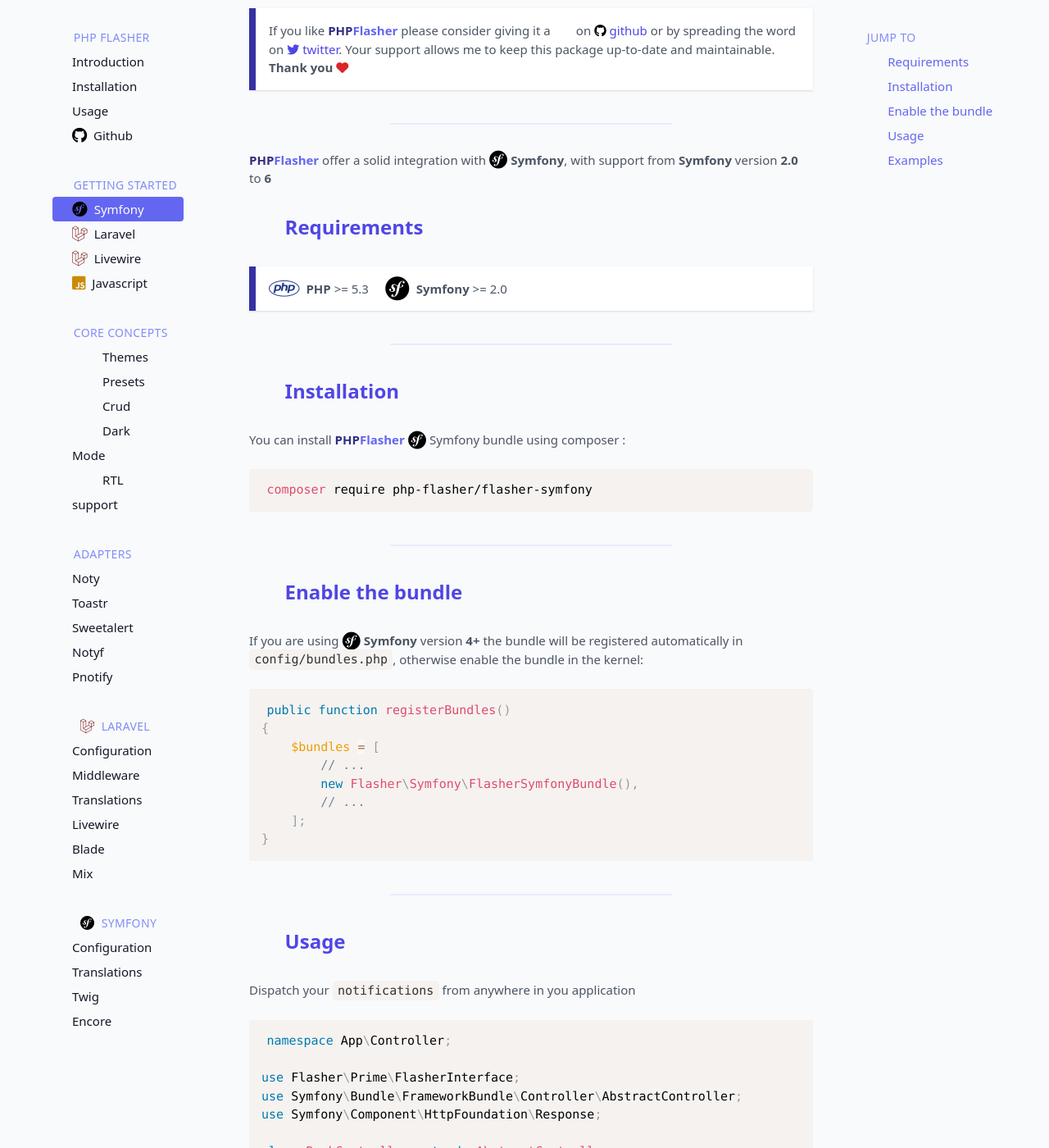
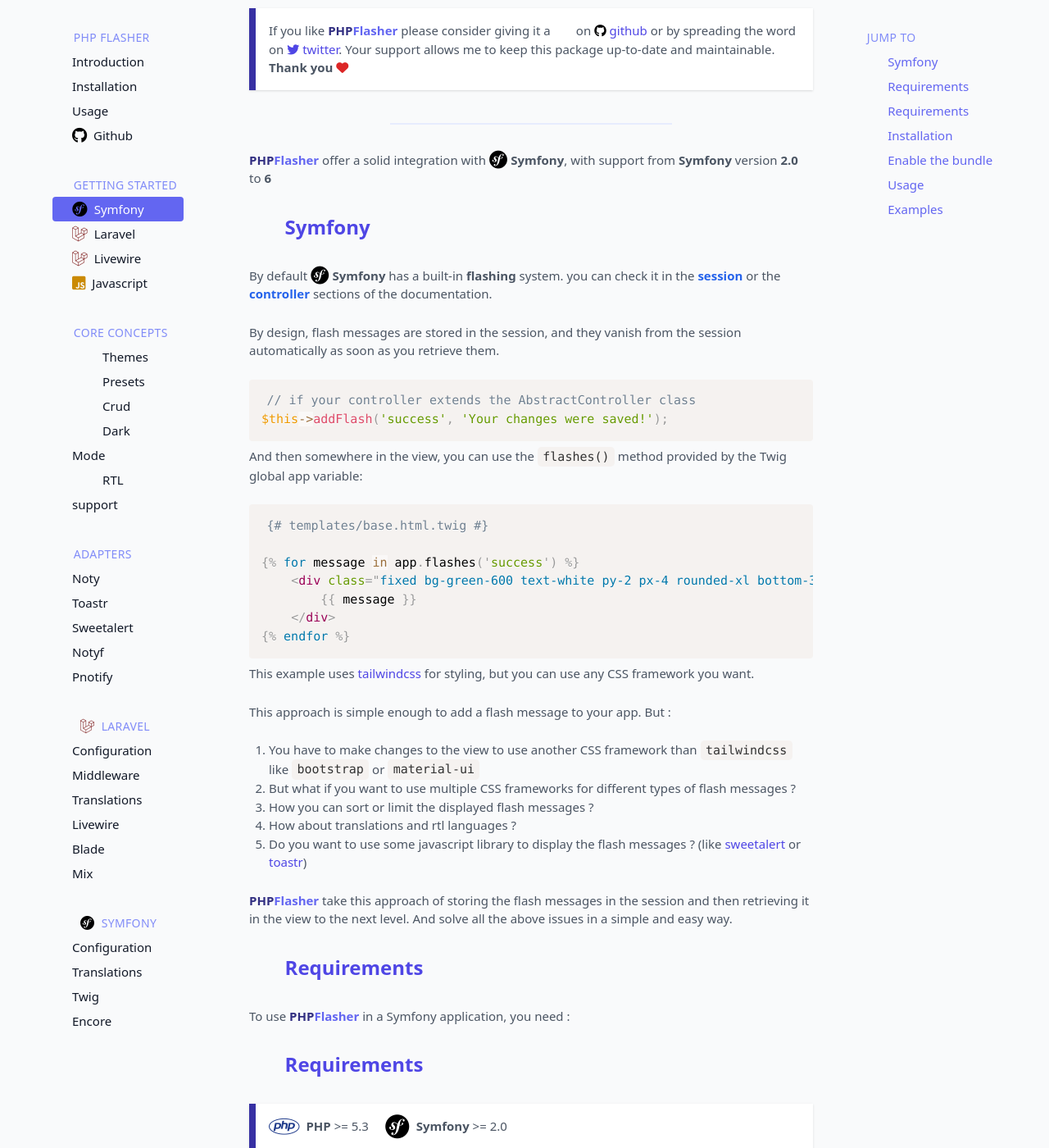
Before and after one commit to php-flasher/php-flasher.github.io, a Jekyll site: the page built from docs/framework/symfony.md, in a window 1280 px wide and 1400 px high, scrolled down 274 px. Shown: the whole window at 82% size. Built offline with Jekyll 4.4.1, drawn with Linux system fonts in a browser that asks for light colours; nearby versions of some CDN libraries; some web fonts are replaced.

Commit message:
update Symfony page

````diff
--- a/docs/framework/symfony.md
+++ b/docs/framework/symfony.md
@@ -6,6 +6,49 @@
 ---
 
 **<span class="text-indigo-900">PHP<span class="text-indigo-500">Flasher</span></span>** offer a solid integration with <i class="fa-brands fa-symfony text-black fa-xl"></i> **Symfony**, with support from **Symfony** version **2.0** to **6**
+
+## <i class="fa-duotone fa-list-radio"></i> Symfony
+
+By default <i class="fa-brands fa-symfony text-black fa-xl"></i> **Symfony** has a built-in <span class="text-indifo-600 font-bold">flashing</span> system.
+you can check it in the <a href="https://symfony.com/doc/current/components/http_foundation/sessions.html#flash-messages" class="text-blue-600 font-bold">session</a> or the <a href="https://symfony.com/doc/current/controller.html#flash-messages" class="text-blue-600 font-bold">controller</a> sections of the documentation.
+
+By design, flash messages are stored in the session, and they vanish from the session automatically as soon as you retrieve them.
+
+```php
+// if your controller extends the AbstractController class
+$this->addFlash('success', 'Your changes were saved!');
+```
+
+And then somewhere in the view, you can use the `flashes()` method provided by the Twig global app variable:
+
+{% raw %}
+```twig
+{# templates/base.html.twig #}
+
+{% for message in app.flashes('success') %}
+    <div class="fixed bg-green-600 text-white py-2 px-4 rounded-xl bottom-3 right-3 text-sm">
+        {{ message }}
+    </div>
+{% endfor %}
+```
+{% endraw %}
+
+This example uses <a href="https://tailwindcss.com/">tailwindcss</a> for styling, but you can use any CSS framework you want.
+
+This approach is simple enough to add a flash message to your app. But :
+
+1. You have to make changes to the view to use another CSS framework than `tailwindcss` like `bootstrap` or `material-ui`
+2. But what if you want to use multiple CSS frameworks for different types of flash messages ?
+3. How you can sort or limit the displayed flash messages ?
+4. How about translations and rtl languages ?
+5. Do you want to use some javascript library to display the flash messages ? (like [sweetalert](https://sweetalert2.github.io/) or [toastr](https://github.com/CodeSeven/toastr))
+
+**<span class="text-indigo-900">PHP<span class="text-indigo-500">Flasher</span></span>** take this approach of storing the flash messages in the session and then retrieving it in the view to the next level.
+And solve all the above issues in a simple and easy way.
+
+## <i class="fa-duotone fa-list-radio"></i> Requirements
+
+To use **<span class="text-indigo-900">PHP<span class="text-indigo-500">Flasher</span></span>** in a Symfony application, you need :
 
 ## <i class="fa-duotone fa-list-radio"></i> Requirements
 
````
